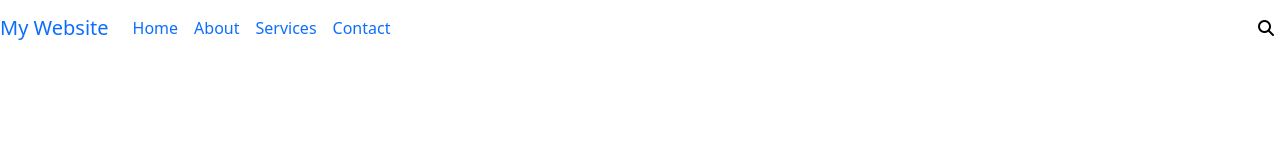
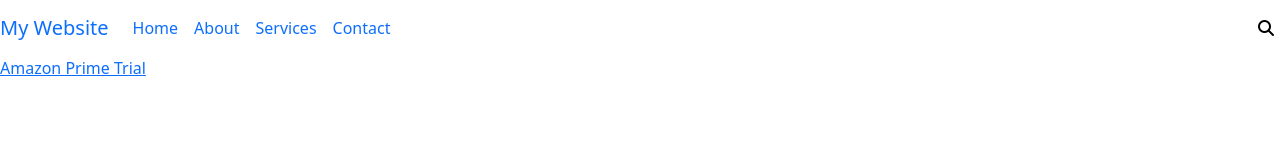
Before and after one commit to zeyad-hamouda/final, a website: page index.html in a window 1280 px wide. Drawn offline with nearby package versions, Linux system fonts and the light colour scheme.

Commit message:
Update index.html

```diff
--- a/index.html
+++ b/index.html
@@ -44,5 +44,6 @@
               <span class="fa fa-bars"></span>
             </button>
           </nav>
+        <a target="_blank" href="https://www.amazon.ae/prime?tag=googleaepcstd-21&amp;hvadid=620438398020&amp;hvpos=&amp;hvexid=&amp;hvnetw=g&amp;hvrand=264419745704598472&amp;hvpone=&amp;hvptwo=&amp;hvqmt=e&amp;hvdev=c&amp;hvdvcmdl=&amp;hvlocint=&amp;hvlocphy=9047580&amp;hvtargid=kwd-353424034767&amp;ref=pd_sl_8vshfi9lt6_e&_encoding=UTF8&tag=zeyadh1-21&linkCode=ur2&linkId=9e3b3ac3c229bf703adf707ccda85d2e&camp=247&creative=1211">Amazon Prime Trial</a>
     </body>
 </html>
```
